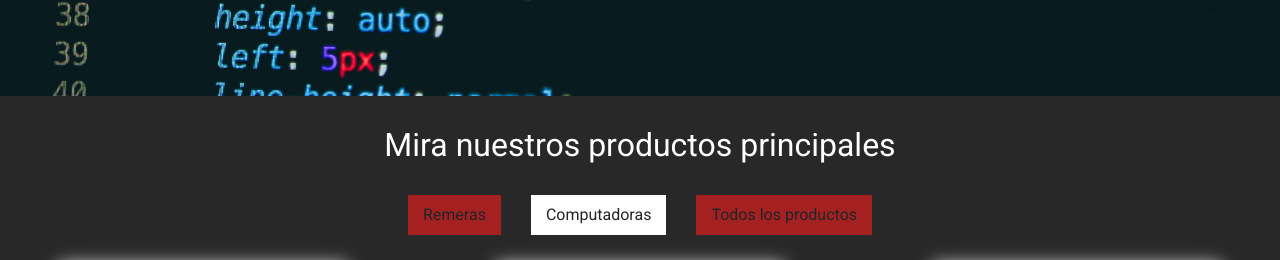
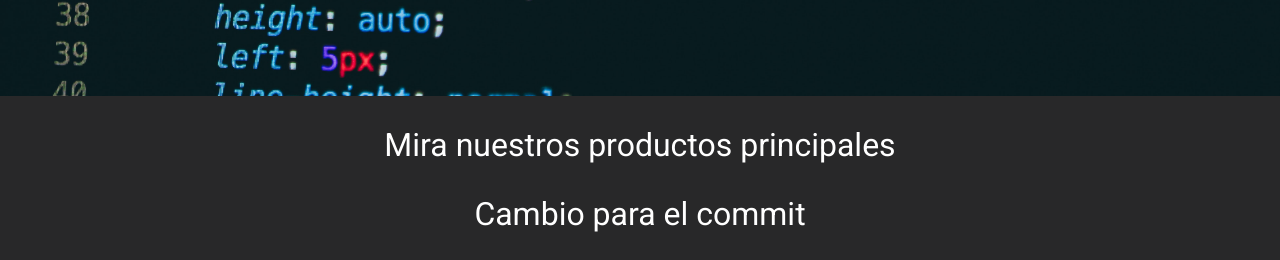
Before and after one commit to russo2016/Clase-11, a plain HTML site: page index.html in a window 1280 px wide. Shown: the part 578-838 px from the top of the page. Drawn offline with nearby package versions, Linux system fonts and the light colour scheme.

```diff
--- a/index.html
+++ b/index.html
@@ -58,6 +58,7 @@
 
 <main>
     <h2>Mira nuestros productos principales</h2>
+    <h2>Cambio para el commit</h2>
     <div class="filtro-productos">
         <!-- INPUTS -->
         <input type="radio" name="seleccionado" id="remeras">
```
